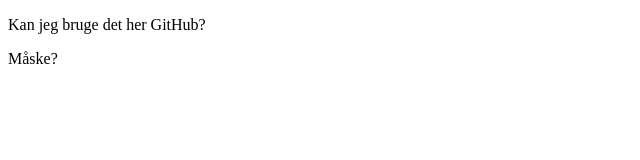
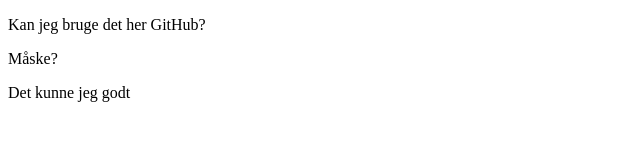
Before and after one commit to idax6797/first-github-projekt, a plain HTML site: page index.html in a window 1280 px wide. Shown: the whole page, without its empty margins (0-640 px from the left). Drawn offline with Linux system fonts and the light colour scheme.

Commit message:
Yeees det lykkes

```diff
--- a/index.html
+++ b/index.html
@@ -7,5 +7,6 @@
   <body>
     <p>Kan jeg bruge det her GitHub?</p>
     <p> Måske? </p>
+    <p> Det kunne jeg godt </p>
   </body>
 </html>
```
